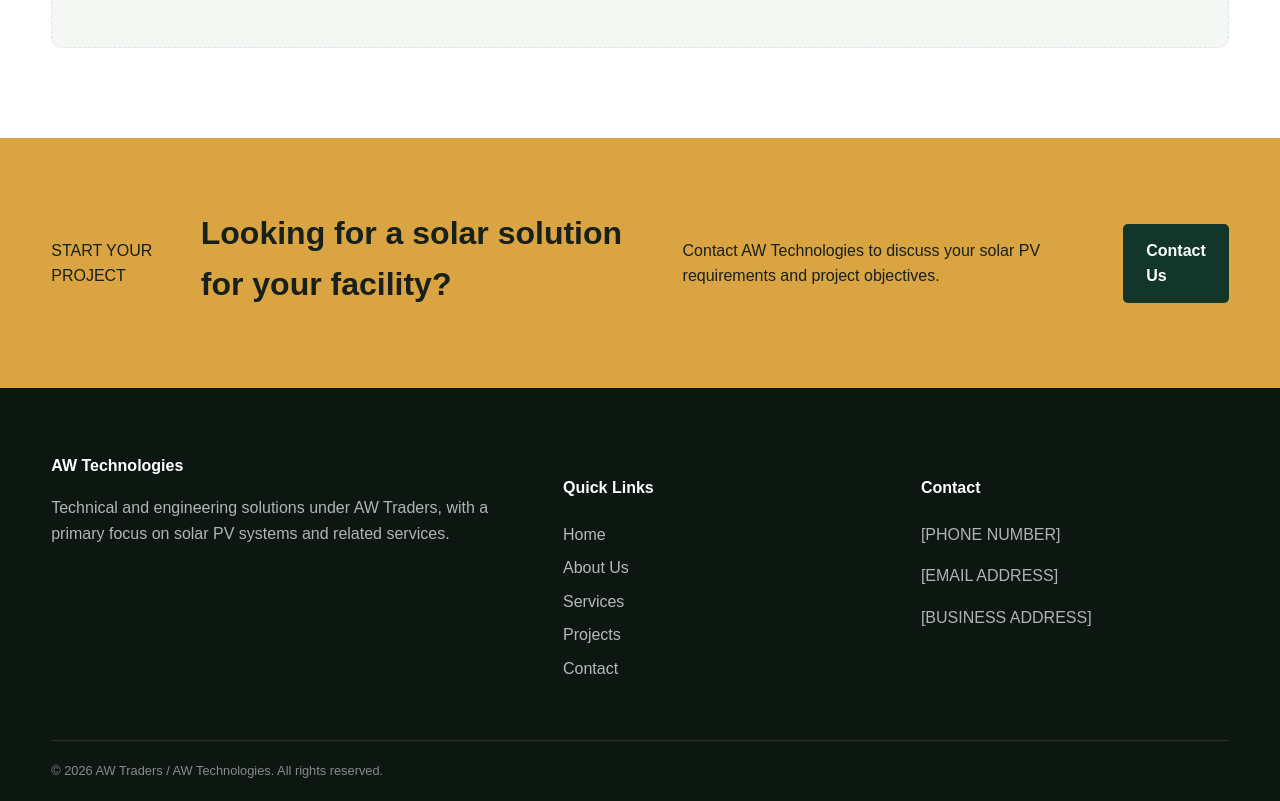
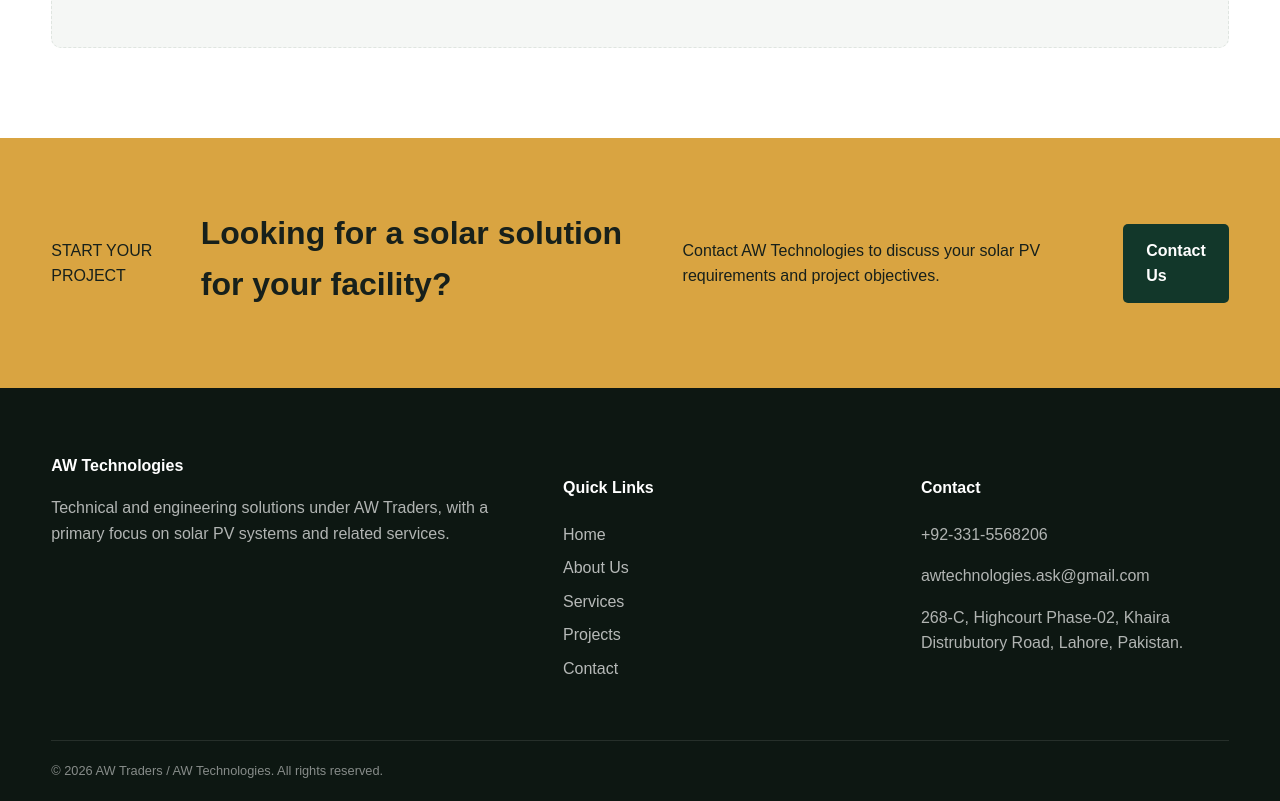
Before and after one commit to hassanimraan/AW-Website, a plain HTML site: page project-details.html in a window 1280 px wide. Shown: the part 539-1340 px from the top of the page. Drawn offline with Linux system fonts and the light colour scheme.

Commit message:
Update project-details.html

```diff
--- a/project-details.html
+++ b/project-details.html
@@ -287,15 +287,15 @@
                     </h4>
 
                     <p>
-                        [PHONE NUMBER]
+                         +92-331-5568206
                     </p>
 
                     <p>
-                        [EMAIL ADDRESS]
+                        awtechnologies.ask@gmail.com
                     </p>
 
                     <p>
-                        [BUSINESS ADDRESS]
+                        268-C, Highcourt Phase-02, Khaira Distrubutory Road, Lahore, Pakistan.
                     </p>
 
                 </div>
```
